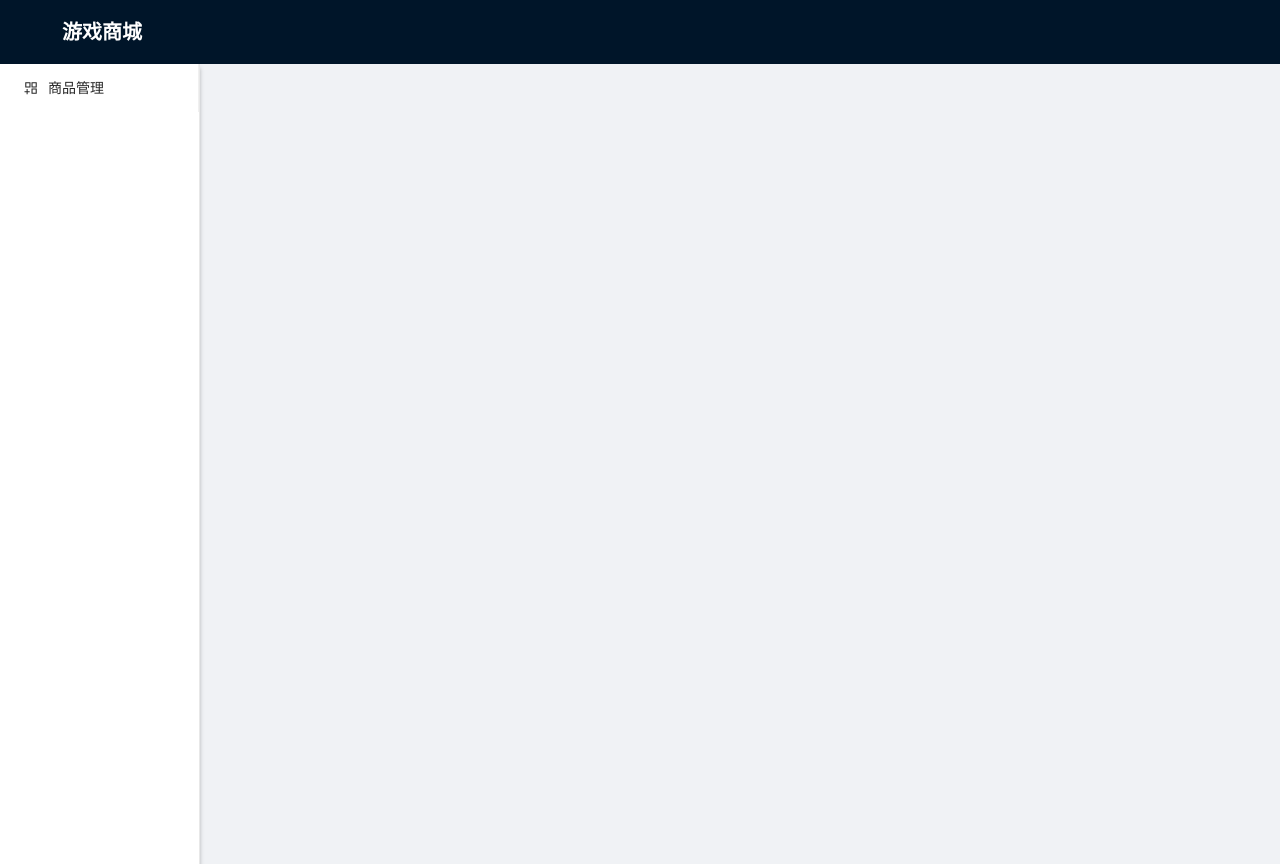
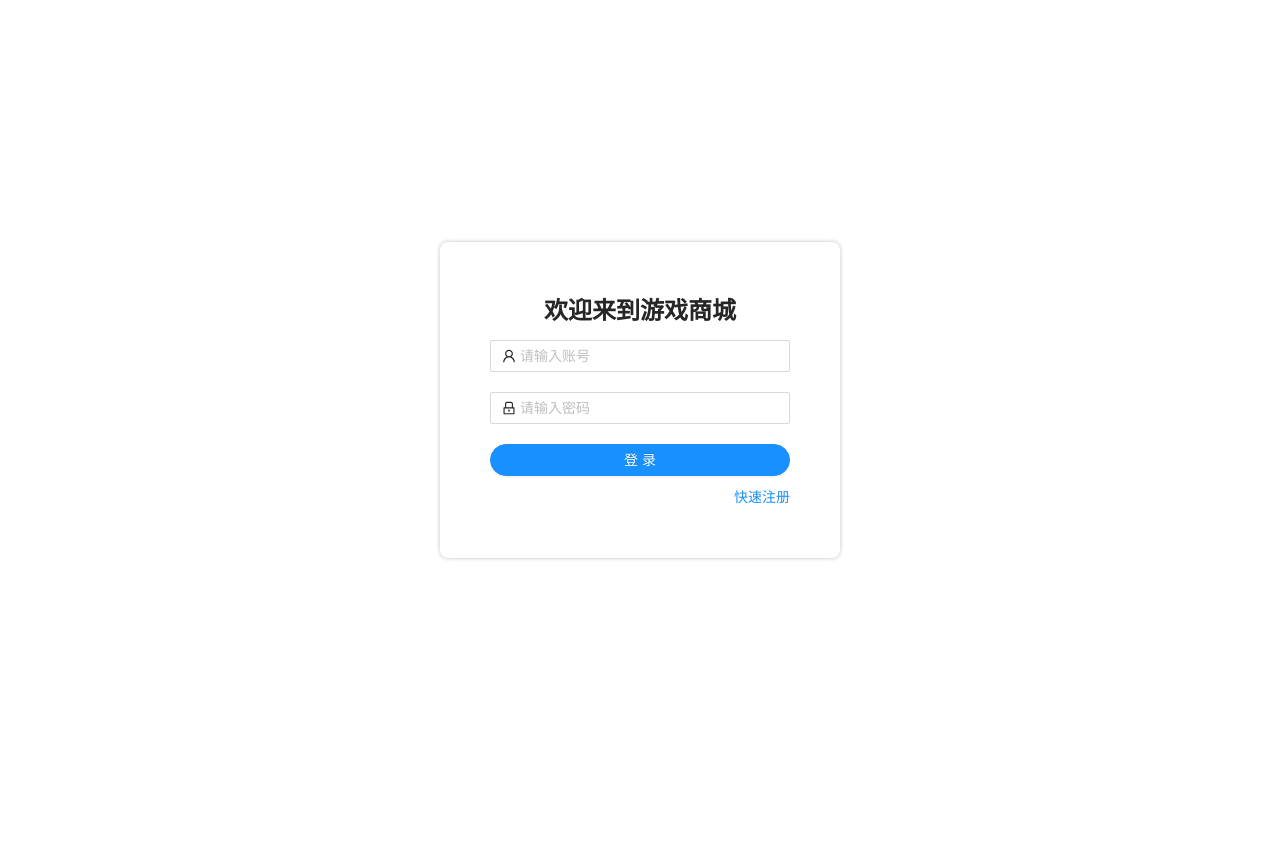
Before and after one commit to MemoKun/game_mall_fe, a React (Create React App) app: page /game/mall/login in a window 1280 px wide. After the commit the page ends 800 px from the top, so only its background shows below. Built offline with nearby package versions, Linux system fonts and the light colour scheme.

Commit message:
feat: 登录注册

```diff
--- a/public/index.html
+++ b/public/index.html
@@ -24,7 +24,7 @@
       work correctly both with client-side routing and a non-root public URL.
       Learn how to configure a non-root public URL by running `npm run build`.
     -->
-    <title>React App</title>
+    <title>游戏商城</title>
   </head>
   <body>
     <noscript>You need to enable JavaScript to run this app.</noscript>
--- a/src/App.js
+++ b/src/App.js
@@ -1,14 +1,22 @@
-import { BrowserRouter } from "react-router-dom";
+import { BrowserRouter, Route, Switch } from "react-router-dom";
 import { routerPrefix } from "./common/constants";
 import "./App.less";
 import { Layout } from "antd";
 import AppHeader from "./components/AppHeader";
 import AppSider from "./components/AppSider";
 import AppContent from "./components/AppContent";
+import LoginPage from "./pages/LoginPage";
+import { UserProvider } from "./contexts/UserContext";
 
 function App() {
   return (
     <BrowserRouter basename={routerPrefix}>
+      <UserProvider>
+        <Switch>
+          <Route exact path="/login">
+            <LoginPage />
+          </Route>
+          <>
             <Layout>
               <AppHeader />
               <Layout>
@@ -16,6 +24,9 @@ function App() {
                 <AppContent />
               </Layout>
             </Layout>
+          </>
+        </Switch>
+      </UserProvider>
     </BrowserRouter>
   );
 }
--- a/src/components/AppContent/index.jsx
+++ b/src/components/AppContent/index.jsx
@@ -1,6 +1,7 @@
 import { Layout } from "antd";
 import React from "react";
-import { Switch, Route } from "react-router-dom";
+import { Switch, Route, Redirect } from "react-router-dom";
+import ProductManagement from "../../pages/ProductManagement/index";
 import "./index.less";
 
 const AppContent = () => {
@@ -8,9 +9,10 @@ const AppContent = () => {
     <Layout className="site-content">
       <Layout.Content>
         <Switch>
-          <Route exact path="/">
-            <div>root</div>
+          <Route exact path="/product/management">
+            <ProductManagement />
           </Route>
+          <Redirect from="/" to="/login" />
         </Switch>
       </Layout.Content>
     </Layout>
--- a/src/components/AppHeader/index.jsx
+++ b/src/components/AppHeader/index.jsx
@@ -1,15 +1,42 @@
-import { Layout } from "antd";
-import React from "react";
+import { Layout, Dropdown, Menu } from "antd";
+import React, { useContext } from "react";
+import { UserContext } from "../../contexts/UserContext";
 import { GameIconFont } from "../IconFonts";
+import DefaultAvatar from "../../assets/default_avatar.png";
 import "./index.less";
+import {
+  CaretDownOutlined,
+  UserOutlined,
+  UnorderedListOutlined,
+  WalletOutlined,
+} from "@ant-design/icons";
 
 const AppHeader = () => {
+  const { userInfo } = useContext(UserContext);
+  const menu = (
+    <Menu>
+      <Menu.Item icon={<UserOutlined />}>账号管理</Menu.Item>
+      <Menu.Item icon={<UnorderedListOutlined />}>购买记录</Menu.Item>
+      <Menu.Item icon={<WalletOutlined />}>我的钱包</Menu.Item>
+    </Menu>
+  );
   return (
     <Layout.Header className="site-header">
       <div className="header-title">
         <GameIconFont style={{ fontSize: 32, marginLeft: 20 }} />
         <span style={{ marginLeft: 10, fontWeight: "bold" }}>游戏商城</span>
       </div>
+      <Dropdown overlay={menu}>
+        <div className="user-info">
+          <img
+            src={userInfo.avatar || DefaultAvatar}
+            alt=""
+            className="avatar"
+          />
+          <span style={{ marginRight: 5 }}>{userInfo.nickname}</span>
+          <CaretDownOutlined />
+        </div>
+      </Dropdown>
     </Layout.Header>
   );
 };
--- a/src/components/AppHeader/index.less
+++ b/src/components/AppHeader/index.less
@@ -11,4 +11,16 @@
     align-items: center;
     font-size: 20px;
   }
+  .user-info {
+    color: #fff;
+    margin-right: 50px;
+    display: flex;
+    align-items: center;
+    .avatar {
+      margin-right: 10px;
+      height: 25px;
+      width: 25px;
+      border-radius: 50%;
+    }
+  }
 }
--- /dev/null
+++ b/src/contexts/UserContext.jsx
@@ -0,0 +1,43 @@
+import { message } from "antd";
+import React, { useState, useEffect } from "react";
+import { useHistory } from "react-router-dom";
+
+const unloginPages = ["/game/mall/login", "/game/mall/register"];
+
+export const UserContext = React.createContext({
+  login: () => {},
+  refreshUserInfo: () => {},
+  userInfo: { userId: "", userType: 1, nickname: "", balance: 0, account: "" },
+  isLogin: false,
+  setIsLogin: () => {},
+  doLogin: (account, password) => {},
+});
+
+export const UserProvider = (props) => {
+  const history = useHistory();
+  const [isLogin, setIsLogin] = useState(false);
+  const [userInfo, setUserInfo] = useState({});
+
+  const login = () => {
+    setIsLogin(true);
+    setUserInfo({ nickname: "测试" });
+  };
+
+  useEffect(() => {
+    if (!isLogin) {
+      if (!unloginPages.includes(window.location.pathname)) {
+        history.replace("/login");
+        message.warn("登录过期，请重新登录");
+      }
+    } else {
+      history.replace("/product/management");
+      message.success("登录成功");
+    }
+  }, [isLogin, history]);
+
+  return (
+    <UserContext.Provider value={{ isLogin, userInfo, login }}>
+      {props.children}
+    </UserContext.Provider>
+  );
+};
--- /dev/null
+++ b/src/pages/LoginPage/index.jsx
@@ -0,0 +1,138 @@
+import { Button, Input, Modal, Form, message } from "antd";
+import React, { useContext, useState } from "react";
+import { UserContext } from "../../contexts/UserContext";
+import { UserOutlined, LockOutlined } from "@ant-design/icons";
+import "./index.less";
+
+const initialValues = {
+  account: "",
+  password: "",
+  repeatedPassword: "",
+  nickname: "",
+};
+
+const LoginPage = () => {
+  const { login } = useContext(UserContext);
+  const [form] = Form.useForm();
+  const [visible, setVisible] = useState(false);
+
+  const clickLogin = () => {
+    login();
+  };
+  const clickRegister = async () => {
+    try {
+      const formData = await form.validateFields();
+      console.log("register", formData);
+      message.success("注册成功");
+      setVisible(false);
+    } catch (e) {
+      message.warn("请填写完整");
+    }
+  };
+  return (
+    <div className="login-page">
+      <div className="login-items">
+        <div className="login-title">欢迎来到游戏商城</div>
+        <Input
+          style={{ marginBottom: 20 }}
+          placeholder="请输入账号"
+          prefix={<UserOutlined />}
+        />
+        <Input
+          style={{ marginBottom: 20 }}
+          placeholder="请输入密码"
+          prefix={<LockOutlined />}
+        />
+        <Button
+          style={{ marginBottom: 10 }}
+          type="primary"
+          block
+          shape="round"
+          onClick={clickLogin}
+        >
+          登录
+        </Button>
+        <span
+          className="link-text"
+          style={{ alignSelf: "flex-end" }}
+          onClick={() => {
+            setVisible(true);
+          }}
+        >
+          快速注册
+        </span>
+      </div>
+      <Modal
+        title="注册"
+        okText="确认注册"
+        cancelText="已有账号直接登录"
+        visible={visible}
+        onCancel={() => {
+          setVisible(false);
+          form.resetFields();
+        }}
+        onOk={clickRegister}
+      >
+        <Form
+          initialValues={initialValues}
+          form={form}
+          labelCol={{ span: 4 }}
+          wrapperCol={{ span: 16 }}
+        >
+          <Form.Item
+            label="账号"
+            rules={[{ required: true, message: "请输入账号" }]}
+            name="account"
+          >
+            <Input placeholder="请输入账号" maxLength={11} />
+          </Form.Item>
+          <Form.Item
+            label="密码"
+            rules={[
+              { required: true, message: "请输入密码" },
+              {
+                validator: (_, value) => {
+                  return value && value.length >= 6
+                    ? Promise.resolve()
+                    : Promise.reject("密码长度为6~12位");
+                },
+              },
+            ]}
+            name="password"
+          >
+            <Input placeholder="请输入密码" type="password" maxLength={12} />
+          </Form.Item>
+          <Form.Item
+            label="重复密码"
+            rules={[
+              { required: true, message: "请重复输入密码" },
+              {
+                validator: (_, value) => {
+                  return `${value}` === `${form.getFieldValue("password")}`
+                    ? Promise.resolve()
+                    : Promise.reject("与密码不一致");
+                },
+              },
+            ]}
+            name="repeatedPassword"
+          >
+            <Input
+              placeholder="请重复输入密码"
+              type="password"
+              maxLength={12}
+            />
+          </Form.Item>
+          <Form.Item
+            label="用户名"
+            rules={[{ required: true, message: "请输入用户名" }]}
+            name="nickname"
+          >
+            <Input placeholder="请输入用户名" maxLength={8} />
+          </Form.Item>
+        </Form>
+      </Modal>
+    </div>
+  );
+};
+
+export default LoginPage;
--- /dev/null
+++ b/src/pages/LoginPage/index.less
@@ -0,0 +1,20 @@
+.login-page {
+  height: 100vh;
+  display: flex;
+  align-items: center;
+  justify-content: center;
+  .login-items {
+    width: 400px;
+    display: flex;
+    flex-direction: column;
+    align-items: center;
+    padding: 50px;
+    box-shadow: 0px 0px 4px rgba(0, 0, 0, 0.25);
+    border-radius: 8px;
+    .login-title {
+      font-size: 24px;
+      font-weight: bold;
+      margin-bottom: 10px;
+    }
+  }
+}
--- /dev/null
+++ b/src/pages/ProductManagement/index.jsx
@@ -0,0 +1,8 @@
+import React from "react";
+import "./index.less";
+
+const ProductManagement = () => {
+  return <div>商品管理</div>;
+};
+
+export default ProductManagement;
```
Also changed, not shown: src/assets/default_avatar.png (added), src/pages/ProductManagement/index.less (added). Lines whose indentation alone changed are shown as unchanged.
